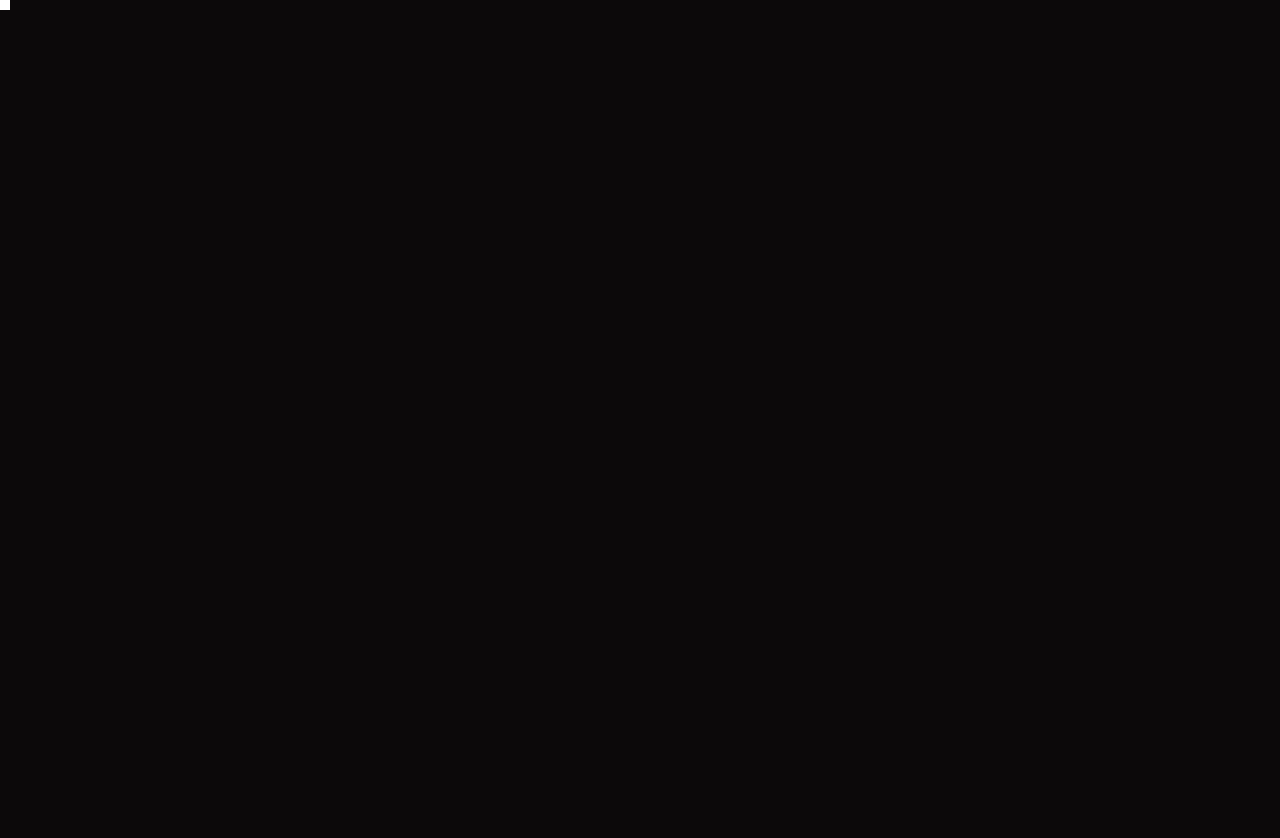
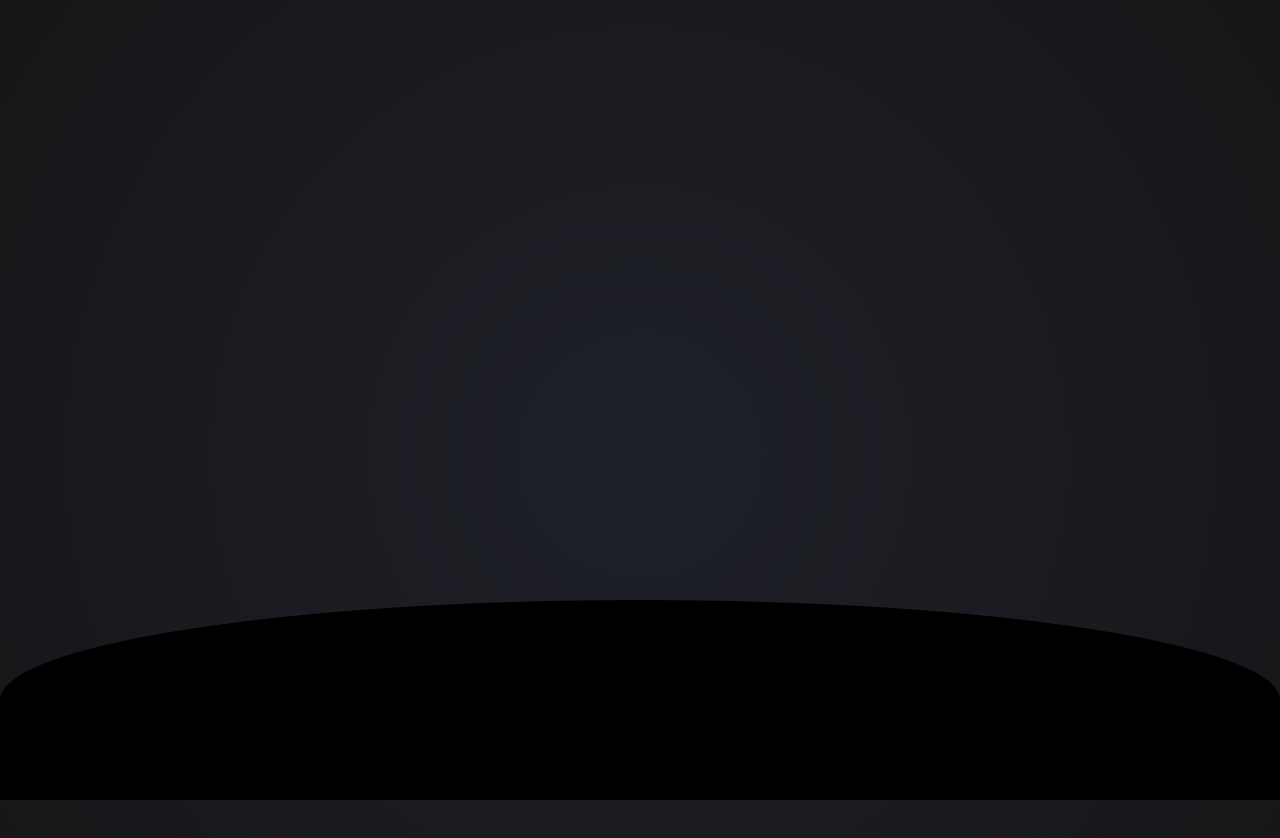
Before and after one commit to BadangGit/PPT-Project, a Vue app in the folder normal/: page /stars in a window 1280 px wide. Shown: the top 838 px of the page. Built offline with nearby package versions, Linux system fonts and the light colour scheme.

Commit message:
starsPage basic design setup

```diff
--- a/normal/src/views/ItemPages/starsPage.vue
+++ b/normal/src/views/ItemPages/starsPage.vue
@@ -3,21 +3,41 @@
 <template>
   <div class="mainStarsPage">
     <div class="backgroundStar"></div>
-    <div class="ground"></div>
+    <div class="ground">
+      <div class="groundSemicircle"></div>
+      <div class="groundSquare"></div>
+    </div>
   </div>
 </template>
 
 <style lang="scss">
 .mainStarsPage {
-  background-color: #0c090a;
-  min-height: 911px;
+  display: flex;
+
+  background: rgb(31, 33, 41);
+  background: radial-gradient(
+    circle,
+    rgba(31, 33, 41, 1) 0%,
+    rgba(22, 22, 24, 1) 100%
+  );
+  height: 911px;
+
+  display: flex;
 }
 
-.backgroundStar {
+.ground {
   position: absolute;
-  background-color: white;
+  bottom: 0px;
 
-  height: 10px;
-  width: 10px;
+  width: 100%;
+  height: 200px;
+}
+
+.groundSemicircle {
+  width: 100%;
+  height: 200px;
+  border-radius: 50% 50% 0 0;
+
+  background-color: black;
 }
 </style>
```
